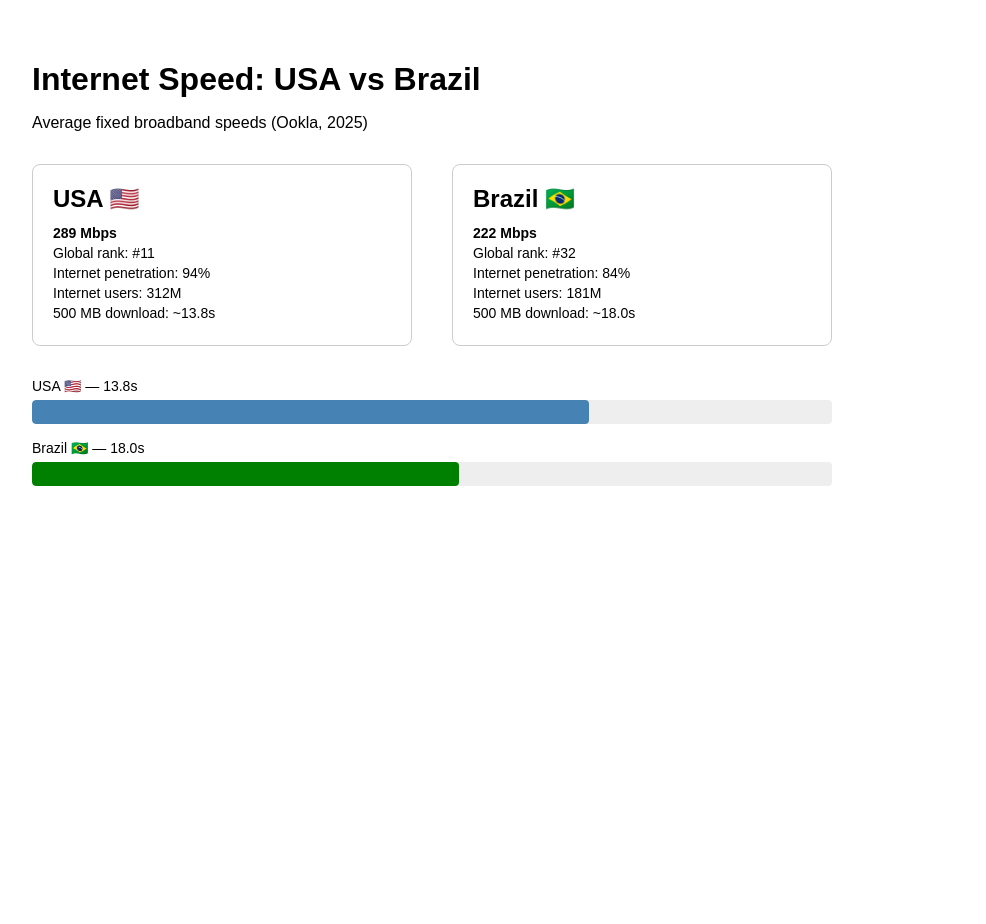
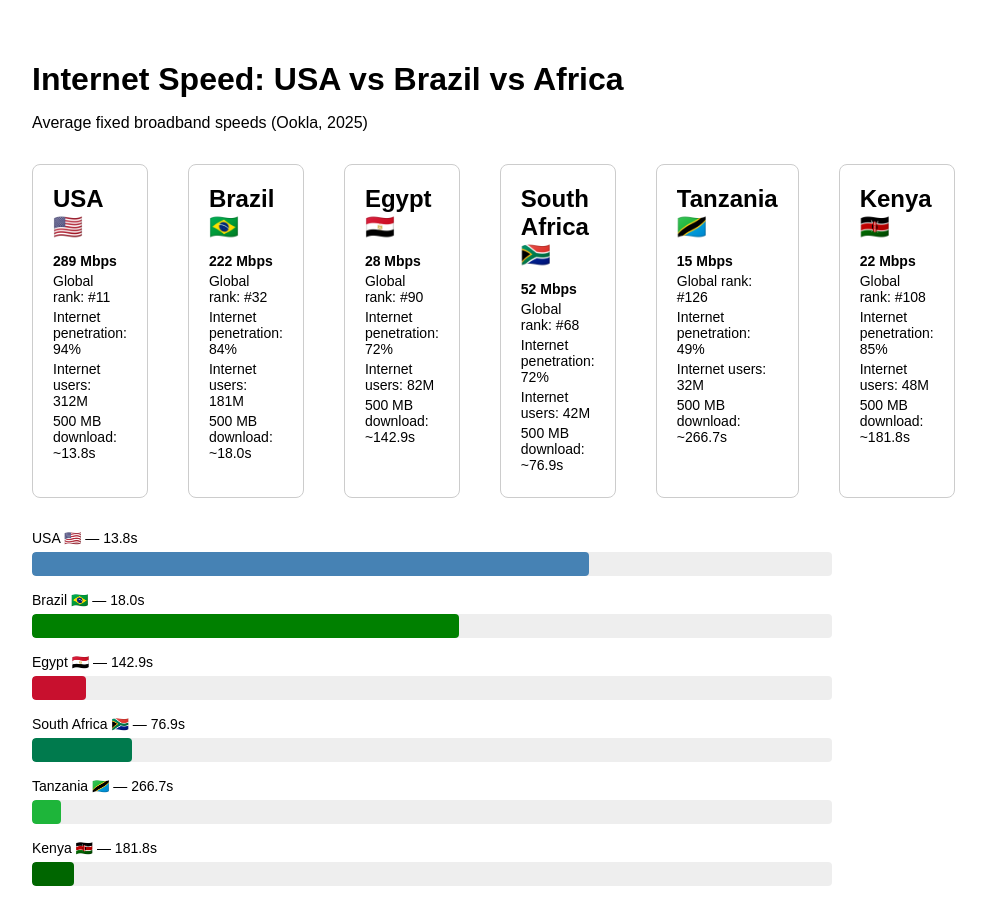
Before and after one commit to N-Pacis/speedrace, a React (Vite) app: page / in a window 1280 px wide. Both pictures are taken after a click on the button "Simulate 500 MB download". Shown: the top 924 px of the page, without its empty margins (208-1194 px from the left). Before the commit the page ends 800 px from the top, so only its background shows below. Built offline with nearby package versions, Linux system fonts and the light colour scheme.

Commit message:
Update App.jsx

```diff
--- a/src/App.jsx
+++ b/src/App.jsx
@@ -4,15 +4,27 @@ import './App.css'
 
 const USA = { name: 'USA 🇺🇸', speed: 289, rank: 11, penetration: '94%', users: '312M' }
 const BRAZIL = { name: 'Brazil 🇧🇷', speed: 222, rank: 32, penetration: '84%', users: '181M' }
+const EGYPT = { name: 'Egypt 🇪🇬', speed: 28, rank: 90, penetration: '72%', users: '82M' }
+const SOUTH_AFRICA = { name: 'South Africa 🇿🇦', speed: 52, rank: 68, penetration: '72%', users: '42M' }
+const TANZANIA = { name: 'Tanzania 🇹🇿', speed: 15, rank: 126, penetration: '49%', users: '32M' }
+const KENYA = { name: 'Kenya 🇰🇪', speed: 22, rank: 108, penetration: '85%', users: '48M' }
 
 const FILE_MB = 500
 const usaTime = ((FILE_MB * 8) / USA.speed).toFixed(1)
 const brazilTime = ((FILE_MB * 8) / BRAZIL.speed).toFixed(1)
+const egyptTime = ((FILE_MB * 8) / EGYPT.speed).toFixed(1)
+const southAfricaTime = ((FILE_MB * 8) / SOUTH_AFRICA.speed).toFixed(1)
+const tanzaniaTime = ((FILE_MB * 8) / TANZANIA.speed).toFixed(1)
+const kenyaTime = ((FILE_MB * 8) / KENYA.speed).toFixed(1)
 
 export default function App() {
   const [started, setStarted] = useState(false)
   const usaBarRef = useRef(null)
   const brazilBarRef = useRef(null)
+  const egyptBarRef = useRef(null)
+  const southAfricaBarRef = useRef(null)
+  const tanzaniaBarRef = useRef(null)
+  const kenyaBarRef = useRef(null)
 
   function startRace() {
     setStarted(true)
@@ -21,14 +33,17 @@ export default function App() {
   useEffect(() => {
     if (!started) return
     const base = 4000
-    const brazilDuration = base * (brazilTime / usaTime)
-    anime({ targets: usaBarRef.current, width: '100%', duration: base, easing: 'linear' })
-    anime({ targets: brazilBarRef.current, width: '100%', duration: brazilDuration, easing: 'linear' })
+    anime({ targets: usaBarRef.current, width: '100%', duration: base * (usaTime / usaTime), easing: 'linear' })
+    anime({ targets: brazilBarRef.current, width: '100%', duration: base * (brazilTime / usaTime), easing: 'linear' })
+    anime({ targets: egyptBarRef.current, width: '100%', duration: base * (egyptTime / usaTime), easing: 'linear' })
+    anime({ targets: southAfricaBarRef.current, width: '100%', duration: base * (southAfricaTime / usaTime), easing: 'linear' })
+    anime({ targets: tanzaniaBarRef.current, width: '100%', duration: base * (tanzaniaTime / usaTime), easing: 'linear' })
+    anime({ targets: kenyaBarRef.current, width: '100%', duration: base * (kenyaTime / usaTime), easing: 'linear' })
   }, [started])
 
   return (
     <div>
-      <h1>Internet Speed: USA vs Brazil</h1>
+      <h1>Internet Speed: USA vs Brazil vs Africa</h1>
       <p>Average fixed broadband speeds (Ookla, 2025)</p>
 
       <div className="countries">
@@ -47,6 +62,38 @@ export default function App() {
           <p>Internet penetration: {BRAZIL.penetration}</p>
           <p>Internet users: {BRAZIL.users}</p>
           <p>500 MB download: ~{brazilTime}s</p>
+        </div>
+        <div className="country">
+          <h2>{EGYPT.name}</h2>
+          <p><strong>{EGYPT.speed} Mbps</strong></p>
+          <p>Global rank: #{EGYPT.rank}</p>
+          <p>Internet penetration: {EGYPT.penetration}</p>
+          <p>Internet users: {EGYPT.users}</p>
+          <p>500 MB download: ~{egyptTime}s</p>
+        </div>
+        <div className="country">
+          <h2>{SOUTH_AFRICA.name}</h2>
+          <p><strong>{SOUTH_AFRICA.speed} Mbps</strong></p>
+          <p>Global rank: #{SOUTH_AFRICA.rank}</p>
+          <p>Internet penetration: {SOUTH_AFRICA.penetration}</p>
+          <p>Internet users: {SOUTH_AFRICA.users}</p>
+          <p>500 MB download: ~{southAfricaTime}s</p>
+        </div>
+        <div className="country">
+          <h2>{TANZANIA.name}</h2>
+          <p><strong>{TANZANIA.speed} Mbps</strong></p>
+          <p>Global rank: #{TANZANIA.rank}</p>
+          <p>Internet penetration: {TANZANIA.penetration}</p>
+          <p>Internet users: {TANZANIA.users}</p>
+          <p>500 MB download: ~{tanzaniaTime}s</p>
+        </div>
+        <div className="country">
+          <h2>{KENYA.name}</h2>
+          <p><strong>{KENYA.speed} Mbps</strong></p>
+          <p>Global rank: #{KENYA.rank}</p>
+          <p>Internet penetration: {KENYA.penetration}</p>
+          <p>Internet users: {KENYA.users}</p>
+          <p>500 MB download: ~{kenyaTime}s</p>
         </div>
       </div>
 
@@ -68,6 +115,30 @@ export default function App() {
               <div ref={brazilBarRef} className="bar" style={{ background: 'green' }} />
             </div>
           </div>
+          <div className="lane">
+            <label>{EGYPT.name} — {egyptTime}s</label>
+            <div className="track">
+              <div ref={egyptBarRef} className="bar" style={{ background: '#c8102e' }} />
+            </div>
+          </div>
+          <div className="lane">
+            <label>{SOUTH_AFRICA.name} — {southAfricaTime}s</label>
+            <div className="track">
+              <div ref={southAfricaBarRef} className="bar" style={{ background: '#007A4D' }} />
+            </div>
+          </div>
+          <div className="lane">
+            <label>{TANZANIA.name} — {tanzaniaTime}s</label>
+            <div className="track">
+              <div ref={tanzaniaBarRef} className="bar" style={{ background: '#1EB53A' }} />
+            </div>
+          </div>
+          <div className="lane">
+            <label>{KENYA.name} — {kenyaTime}s</label>
+            <div className="track">
+              <div ref={kenyaBarRef} className="bar" style={{ background: '#006600' }} />
+            </div>
+          </div>
         </div>
       )}
     </div>
```
